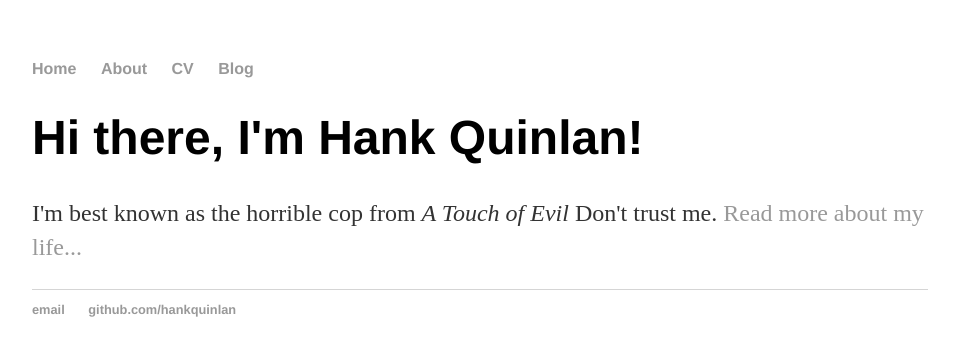
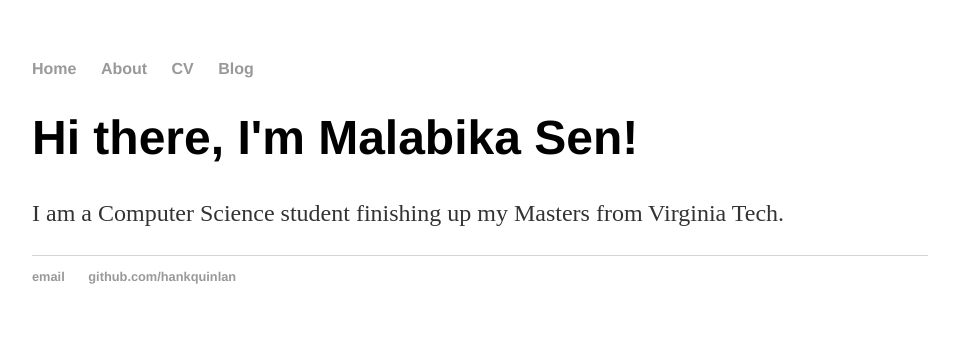
Before and after one commit to malabikasen/malabikasen.github.io2, a plain HTML site: page index.html in a window 1280 px wide. Shown: the whole page, without its empty margins (160-1119 px from the left). Drawn offline with Linux system fonts and the light colour scheme.

Commit message:
Updated About Info

```diff
--- a/index.html
+++ b/index.html
@@ -1,7 +1,7 @@
 <!DOCTYPE html>
 <html>
 	<head>
-		<title>Hank Quinlan, Horrible Cop</title>
+		<title>Malabika Sen</title>
 		<!-- link to main stylesheet -->
 		<link rel="stylesheet" type="text/css" href="/css/main.css">
 	</head>
@@ -16,8 +16,8 @@
 		</nav>
 		<div class="container">
     		<div class="blurb">
-        		<h1>Hi there, I'm Hank Quinlan!</h1>
-				<p>I'm best known as the horrible cop from <em>A Touch of Evil</em> Don't trust me. <a href="/about">Read more about my life...</a></p>
+        		<h1>Hi there, I'm Malabika Sen!</h1>
+				<p>I am a Computer Science student finishing up my Masters from Virginia Tech.</p>
     		</div><!-- /.blurb -->
 		</div><!-- /.container -->
 		<footer>
```
